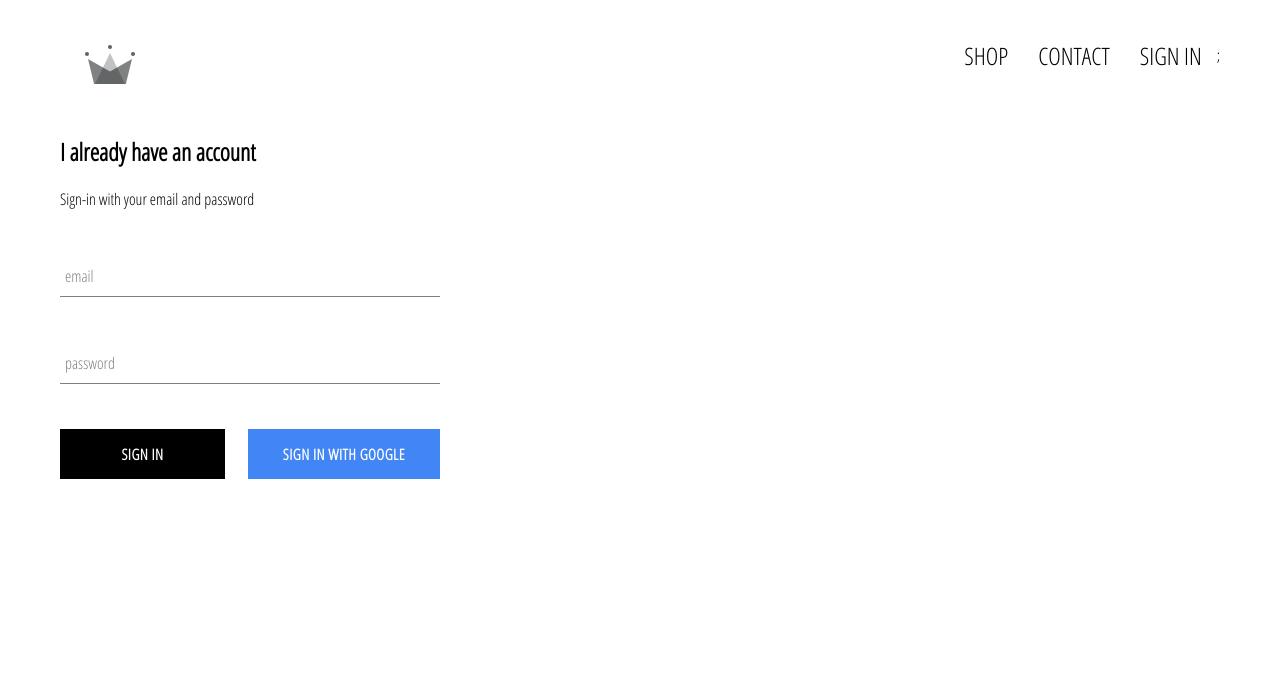
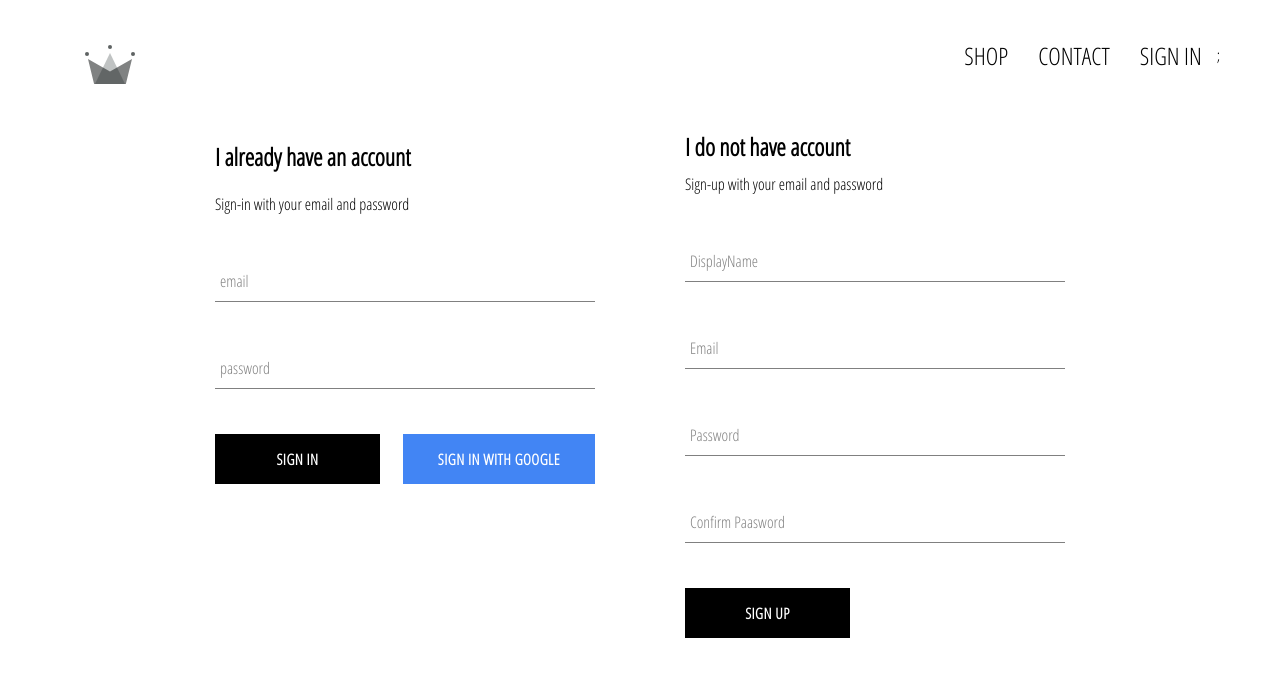
Before and after one commit to AliNosratipour1/e-commerceProject-master, a React (Create React App) app: page /signin in a window 1280 px wide. Shown: the top 676 px of the page. Built offline with nearby package versions, Linux system fonts and the light colour scheme; no server answers.

Commit message:
implemented firbase utils,included ability to store user info into firestore database

```diff
--- a/src/App.js
+++ b/src/App.js
@@ -5,7 +5,7 @@
 import Header from './componetns/header/header.component'
 import SignInAndSignUpPage from './pages/signin-and-signup/singin-signup.components';
 import './App.css';
-import {auth} from './firebase/firebase.utils';
+import {auth, createUserProfileDocument } from './firebase/firebase.utils';
 
 //
 
@@ -26,9 +26,24 @@
 
 
  componentDidMount(){
-  this.unsubscribeFromAuth = auth.onAuthStateChanged(user => {
-     this.setState({currentUser:user});
-   })
+  this.unsubscribeFromAuth = auth.onAuthStateChanged(async userAuth => {
+    //createUserProfileDocument(user);
+   if(userAuth){
+     const userRef  = await createUserProfileDocument(userAuth);
+
+     userRef.onSnapshot(snapshot =>{
+
+    this.setState({
+      currentUser:{
+        id:snapshot.id,
+        ...snapshot.data()
+      }
+    });
+     });
+
+    }
+    this.setState({currentUser: userAuth});
+   });
  }
 
 
--- /dev/null
+++ b/src/componetns/sign-up/sign-up.component.jsx
@@ -0,0 +1,109 @@
+import React from 'react';
+
+import FormInput from '../form-input/form-input.component';
+import CustomButton from '../custom-button/custom-button.component';
+import {auth , createUserProfileDocument} from '../../firebase/firebase.utils'
+
+import './sign-up.style.scss';
+//import { useParams } from 'react-router-dom';
+
+class SignUp extends React.Component{
+    constructor(){
+        super();
+
+        this.state ={
+            displayName:'',
+            email: '',
+            password:'',
+           confirmPassword:''
+        }
+    }
+
+ handleSubmit = async event => {
+   event.preventDefault();
+   const {displayName, email , password, confirmPassword} = this.state;
+
+   if(password !== confirmPassword){
+     alert("password donn't match" );
+     return;
+   }
+
+try{
+
+  const {user} = await auth.createUserWithEmailAndPassword(email, password);
+
+   await createUserProfileDocument(user, {displayName});
+this.setState={
+  DisplayName:'',
+  email: '',
+  password:'',
+ confirmPassword:''
+}
+
+}catch(error){
+console.error(error);
+}
+
+ };
+
+ handleChange = event =>{
+   const {name, value} = event.target;
+
+   this.setState({[name]: value});
+ }
+
+
+    render(){
+const {displayName, email , password, confirmPassword} = this.state;
+    return(
+    <div className="sign-up">
+        <h2 className="title"> I do not have  account</h2>
+        <span>Sign-up with your email and password</span>
+        <form className="sign-up-form" onSubmit={this.handleSubmit}>
+
+       <FormInput
+        type="text"
+        name="displayName"
+        value={displayName}
+        onChange= {this.handleChange}
+        label ='DisplayName'
+        required
+        />
+        <FormInput
+        type="email"
+        name="email"
+        value={email}
+        onChange= {this.handleChange}
+        label ='Email'
+        required
+        />
+
+      <FormInput
+        type="password"
+        name="password"
+        value={password}
+        onChange= {this.handleChange}
+        label ='Password'
+        required
+        />
+
+
+      <FormInput
+        type="password"
+        name="confirmPassword"
+        value={confirmPassword}
+        onChange= {this.handleChange}
+        label ='Confirm Paasword'
+        required
+        />
+
+
+        <CustomButton  type="submit">SIGN UP</CustomButton>
+        </form>
+    </div>
+    )
+
+    }
+}
+
+export default SignUp;
--- /dev/null
+++ b/src/componetns/sign-up/sign-up.style.scss
@@ -0,0 +1,9 @@
+.sign-up {
+    display: flex;
+    flex-direction: column;
+    width: 380px;
+
+    .title {
+      margin: 10px 0;
+    }
+  }
--- a/src/firebase/firebase.utils.js
+++ b/src/firebase/firebase.utils.js
@@ -11,12 +11,41 @@
     messagingSenderId: "636183038463",
     appId: "1:636183038463:web:ae51ff89b7c771f093ffca",
     measurementId: "G-EKPKB6TYK2"
+  };
+
+export const createUserProfileDocument = async (userAuth, additinalData) => {
+
+  if(!userAuth) return;
+
+   const userRef = firestore.doc(`users/${userAuth.uid}`);
+   const snapShot  = await userRef.get();
+
+
+  if(!snapShot.exists){
+   const {displayName,email} = userAuth;
+   const createdAt = new Date();
+
+
+   try{
+   await userRef.set({
+     displayName,
+     email,
+     createdAt,
+     ...additinalData
+   })
+   } catch(error){
+
+    console.log('error creating user', error.message);
+   }
   }
+  return userRef;
+};
+
 
   firebase.initializeApp(config);
 
   export const auth = firebase.auth();
-  export const firestor = firebase.firestore();
+  export const firestore = firebase.firestore();
 
   const provider = new firebase.auth.GoogleAuthProvider();
   provider.setCustomParameters({prompt:'select_account'});
--- a/src/pages/signin-and-signup/singin-signup.components.jsx
+++ b/src/pages/signin-and-signup/singin-signup.components.jsx
@@ -1,10 +1,12 @@
 import React from 'react'
 import './singin-singup.style.scss';
 import SignIn from '../../componetns/sign-in/sign-in.component';
+import SignUp from '../../componetns/sign-up/sign-up.component';
 
 const SignInAndSignUpPage = () => (
 <div className="sign-in-and-sign-up">
 <SignIn/>
+<SignUp/>
 
 </div>
 
--- a/src/pages/signin-and-signup/singin-singup.style.scss
+++ b/src/pages/signin-and-signup/singin-singup.style.scss
@@ -0,0 +1,6 @@
+.sign-in-and-sign-up{
+    width: 850px;
+    display: flex;
+    justify-content: space-between;
+    margin: 30px auto;
+}
```
Also changed, not shown: src/firebase/test.js (added, +11 -0 lines), 1 other file (tests, documents, lock files or other folders).
